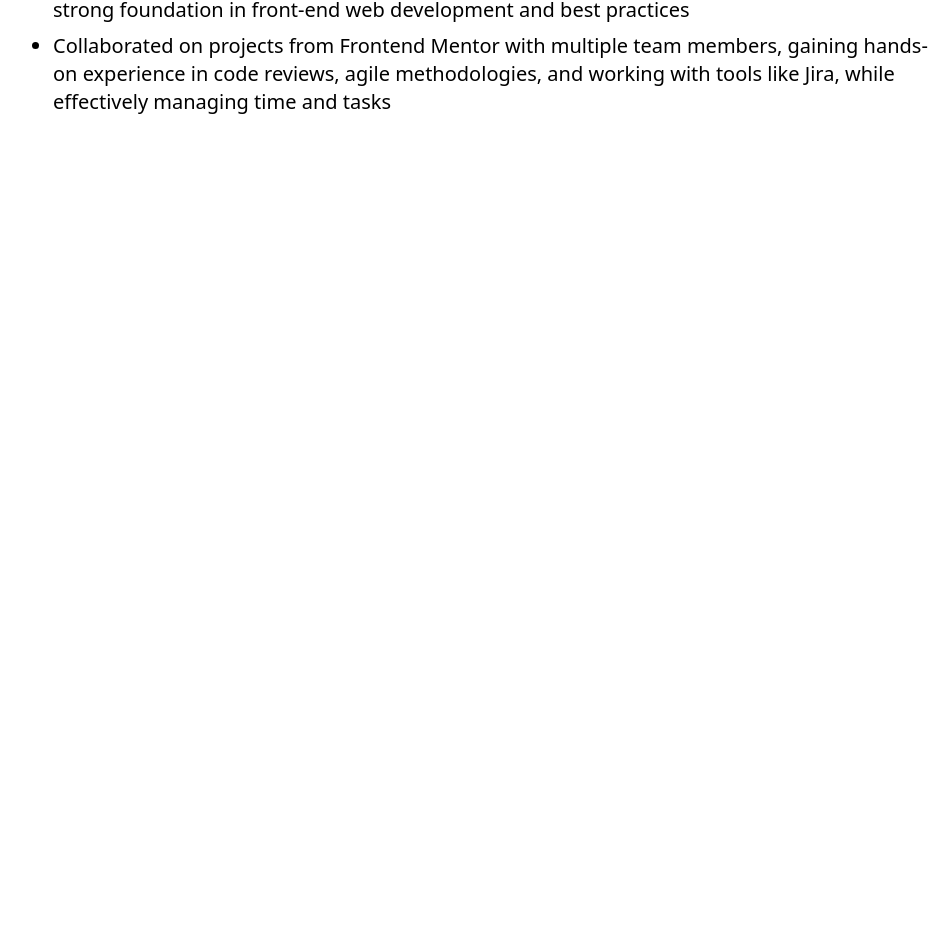
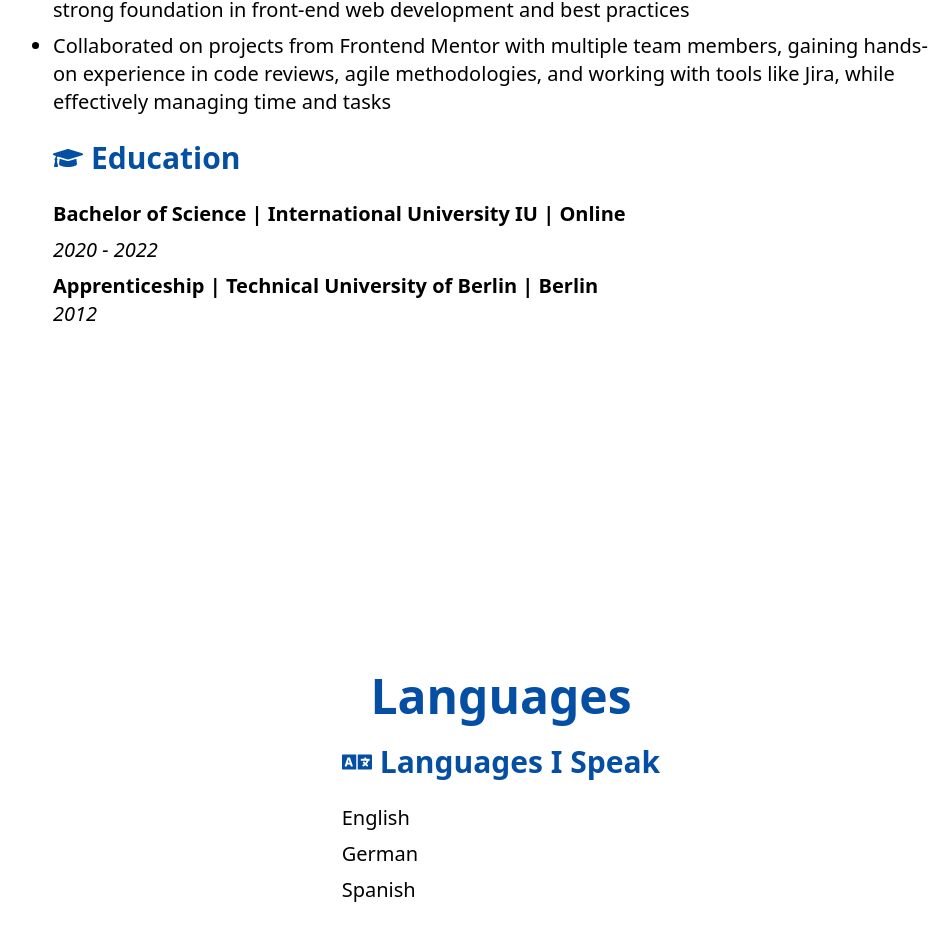
Before and after one commit to philpetersohn/phil-petersohn-website, a React (Vite) app in the folder my-website/: page /about in a window 1280 px wide. Shown: the part 2456-3396 px from the top of the page, without its empty margins (139-1091 px from the left). Before the commit the page ends 2596 px from the top, so only its background shows below. Built offline with nearby package versions, Linux system fonts and the light colour scheme.

Commit message:
Split into components

```diff
--- /dev/null
+++ b/my-website/src/components/Education.jsx
@@ -0,0 +1,22 @@
+import { FaGraduationCap } from "react-icons/fa";
+
+export default function Education() {
+  return (
+    <div className="w-full max-w-4xl">
+      <div className="flex items-center mb-6">
+        <FaGraduationCap className="text-blue-600 text-3xl mr-2" />
+        <h1 className="text-blue-600 text-3xl font-bold">Education</h1>
+      </div>
+      <div>
+        <h1 className="font-bold text-xl mb-2">
+          Bachelor of Science | International University IU | Online
+        </h1>
+        <p className="italic text-xl mb-2">2020 - 2022</p>
+        <h1 className="font-bold text-xl">
+          Apprenticeship | Technical University of Berlin | Berlin
+        </h1>
+        <p className="italic text-xl mb-2">2012</p>
+      </div>
+    </div>
+  );
+}
--- /dev/null
+++ b/my-website/src/components/Languages.jsx
@@ -0,0 +1,32 @@
+import { FaLanguage } from "react-icons/fa";
+
+function Languages() {
+  return (
+    <section className="flex flex-col items-center justify-center min-h-screen">
+      <div className="text-center">
+        <h1 className="text-blue-600 text-5xl font-bold mb-6 mt-32">
+          Languages
+        </h1>
+        <div className="flex items-center mb-6">
+          <FaLanguage className="text-blue-600 text-3xl mr-2" />
+          <h2 className="text-blue-600 text-3xl font-bold">
+            Languages I Speak
+          </h2>
+        </div>
+        <ul className="list-disc list-inside space-y-2 text-xl mb-6">
+          <li className="flex items-start">
+            <span className="inline-block">English</span>
+          </li>
+          <li className="flex items-start">
+            <span className="inline-block">German</span>
+          </li>
+          <li className="flex items-start">
+            <span className="inline-block">Spanish</span>
+          </li>
+        </ul>
+      </div>
+    </section>
+  );
+}
+
+export default Languages;
--- a/my-website/src/pages/About.jsx
+++ b/my-website/src/pages/About.jsx
@@ -2,6 +2,8 @@ import { useEffect } from "react";
 import WorkExperience from "../components/WorkExperience";
 import TechnicalSkills from "../components/TechnicalSkills";
 import CoreCompetencies from "../components/CoreCompetencies";
+import Education from "../components/Education";
+import Languages from "../components/Languages";
 
 function About() {
   useEffect(() => {
@@ -30,6 +32,8 @@ function About() {
       <CoreCompetencies />
       <TechnicalSkills />
       <WorkExperience />
+      <Education />
+      <Languages />
     </section>
   );
 }
```
